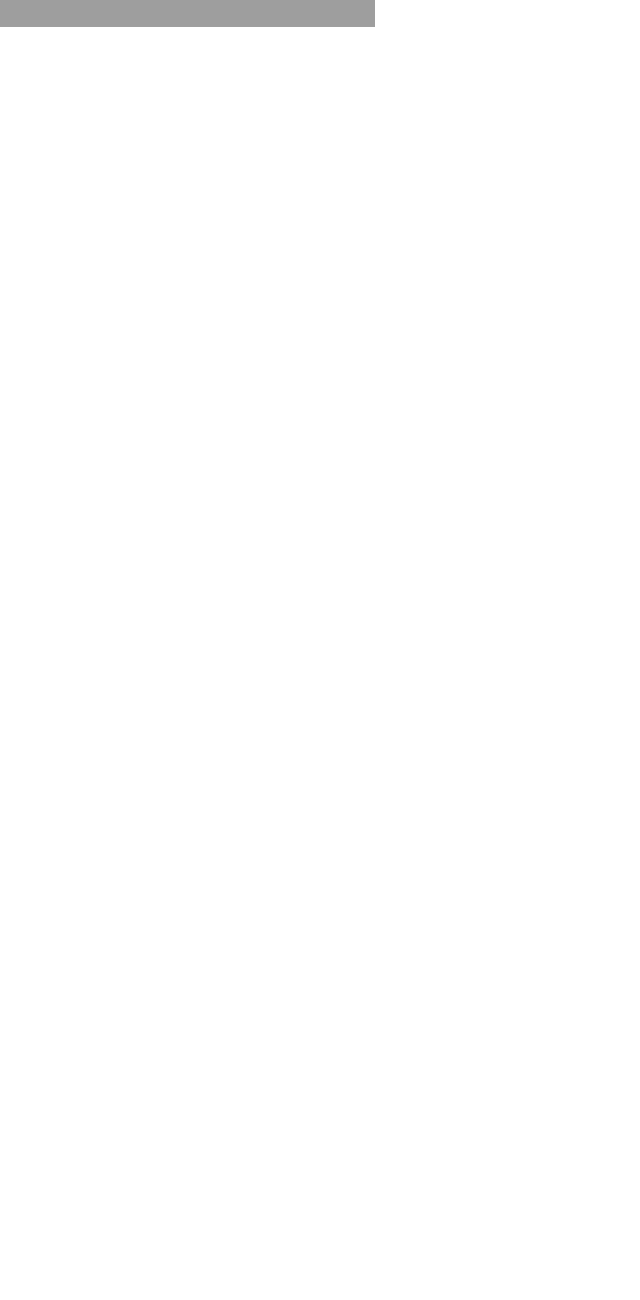
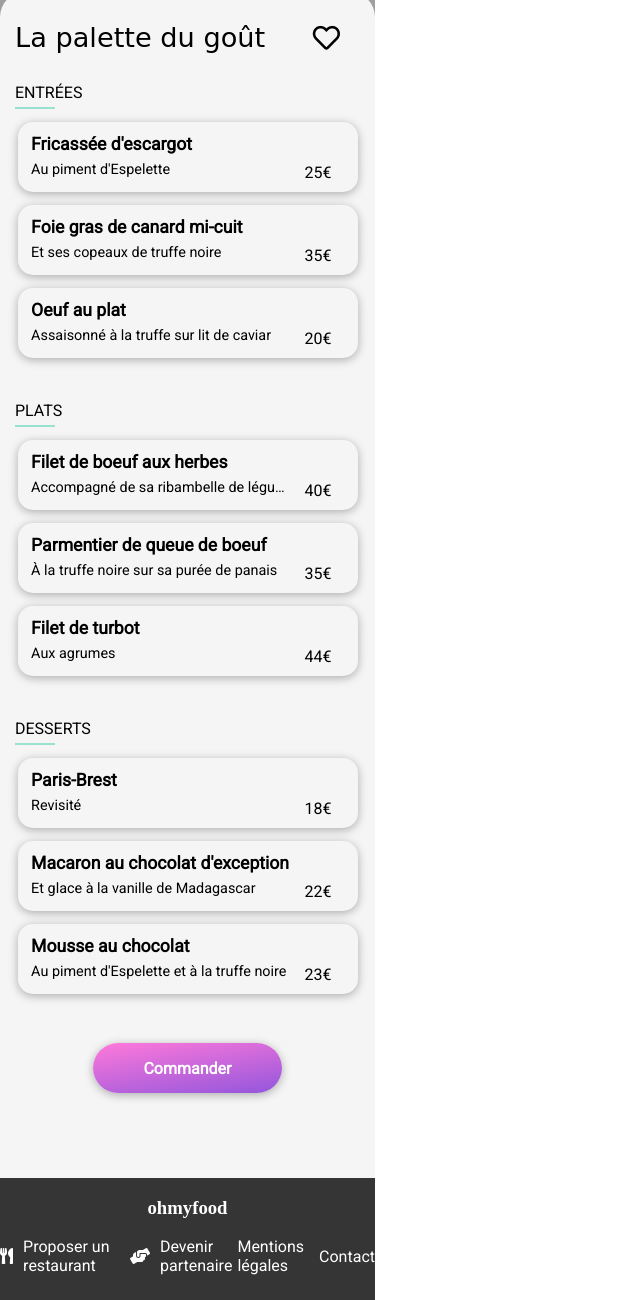
Before and after one commit to DevWeb13/GiulianoLoic_3_26082021, a website: page html/paletteDuGout.html in a window 1280 px wide. Shown: the part 293-1593 px from the top of the page, without its empty margins (0-640 px from the left). Before the commit the page ends 800 px from the top, so only its background shows below. Drawn offline with Linux system fonts and the light colour scheme; a web font is replaced by a local one.

Commit message:
La palette du gout terminé

```diff
--- a/html/paletteDuGout.html
+++ b/html/paletteDuGout.html
@@ -22,6 +22,122 @@
       <div class="logo"></div>
     </header>
 
+    <!-- photoMenu -->
     <div class="photoMenu photo1"></div>
+
+    <!-- section #operation -->
+    <section id="menuContainer">
+      <h1>La palette du goût</h1>
+      <h2>Entrées</h2>
+      <div class="cardsContainer">
+        <div class="card">
+          <div class="card__text">
+            <p class="card__text--bold">Fricassée d'escargot</p>
+            <p class="card__text--size">Au piment d'Espelette</p>
+          </div>
+          <p class="card__price">25€</p>
+          <div class="card__coche"></div>
+        </div>
+        <div class="card">
+          <div class="card__text">
+            <p class="card__text--bold">Foie gras de canard mi-cuit</p>
+            <p class="card__text--size">Et ses copeaux de truffe noire</p>
+          </div>
+          <p class="card__price">35€</p>
+          <div class="card__coche"></div>
+        </div>
+        <div class="card">
+          <div class="card__text">
+            <p class="card__text--bold">Oeuf au plat</p>
+            <p class="card__text--size">
+              Assaisonné à la truffe sur lit de caviar
+            </p>
+          </div>
+          <p class="card__price">20€</p>
+          <div class="card__coche"></div>
+        </div>
+      </div>
+      <h2>plats</h2>
+      <div class="cardsContainer">
+        <div class="card">
+          <div class="card__text">
+            <p class="card__text--bold">Filet de boeuf aux herbes</p>
+            <p class="card__text--size">
+              Accompagné de sa ribambelle de légumes
+            </p>
+          </div>
+          <p class="card__price">40€</p>
+          <div class="card__coche"></div>
+        </div>
+        <div class="card">
+          <div class="card__text">
+            <p class="card__text--bold">Parmentier de queue de boeuf</p>
+            <p class="card__text--size">
+              À la truffe noire sur sa purée de panais
+            </p>
+          </div>
+          <p class="card__price">35€</p>
+          <div class="card__coche"></div>
+        </div>
+        <div class="card">
+          <div class="card__text">
+            <p class="card__text--bold">Filet de turbot</p>
+            <p class="card__text--size">Aux agrumes</p>
+          </div>
+          <p class="card__price">44€</p>
+          <div class="card__coche"></div>
+        </div>
+      </div>
+      <h2>desserts</h2>
+      <div class="cardsContainer">
+        <div class="card">
+          <div class="card__text">
+            <p class="card__text--bold">Paris-Brest</p>
+            <p class="card__text--size">Revisité</p>
+          </div>
+          <p class="card__price">18€</p>
+          <div class="card__coche"></div>
+        </div>
+        <div class="card">
+          <div class="card__text">
+            <p class="card__text--bold">Macaron au chocolat d'exception</p>
+            <p class="card__text--size">Et glace à la vanille de Madagascar</p>
+          </div>
+          <p class="card__price">22€</p>
+          <div class="card__coche"></div>
+        </div>
+        <div class="card">
+          <div class="card__text">
+            <p class="card__text--bold">Mousse au chocolat</p>
+            <p class="card__text--size">
+              Au piment d'Espelette et à la truffe noire
+            </p>
+          </div>
+          <p class="card__price">23€</p>
+          <div class="card__coche"></div>
+        </div>
+        <a href="" class="button">Commander</a>
+      </div>
+    </section>
+    <footer>
+      <h3>ohmyfood</h3>
+      <ul>
+        <li>
+          <div class="icon icon--ustensils"></div>
+          <a href="">Proposer un restaurant</a>
+        </li>
+        <li>
+          <div class="icon icon--handsHelping"></div>
+          <a href="">Devenir partenaire</a>
+        </li>
+        <li>
+          <a href="">Mentions légales</a>
+        </li>
+        <li>
+          <!-- Au clic sur “Contact”, un renvoi vers une adresse mail est effectué. -->
+          <a href="mailto:giuliano.loic@sfr.fr">Contact</a>
+        </li>
+      </ul>
+    </footer>
   </body>
 </html>
--- a/sass/layout/_menuContainer.scss
+++ b/sass/layout/_menuContainer.scss
@@ -62,7 +62,7 @@
       margin-bottom: 13px;
       justify-content: space-between;
       overflow: hidden;
-
+      cursor: pointer;
       &:hover {
         .card__text {
           min-width: calc(75% - 60px);
@@ -78,7 +78,7 @@
       }
       &__text {
         @include card__text;
-        min-width: 75%;
+        min-width: 76%;
         transition: all 0.5s ease-in-out;
         &--size {
           font-size: 0.9rem;
```
Also changed, not shown: css/menu.css, 1 other file.
